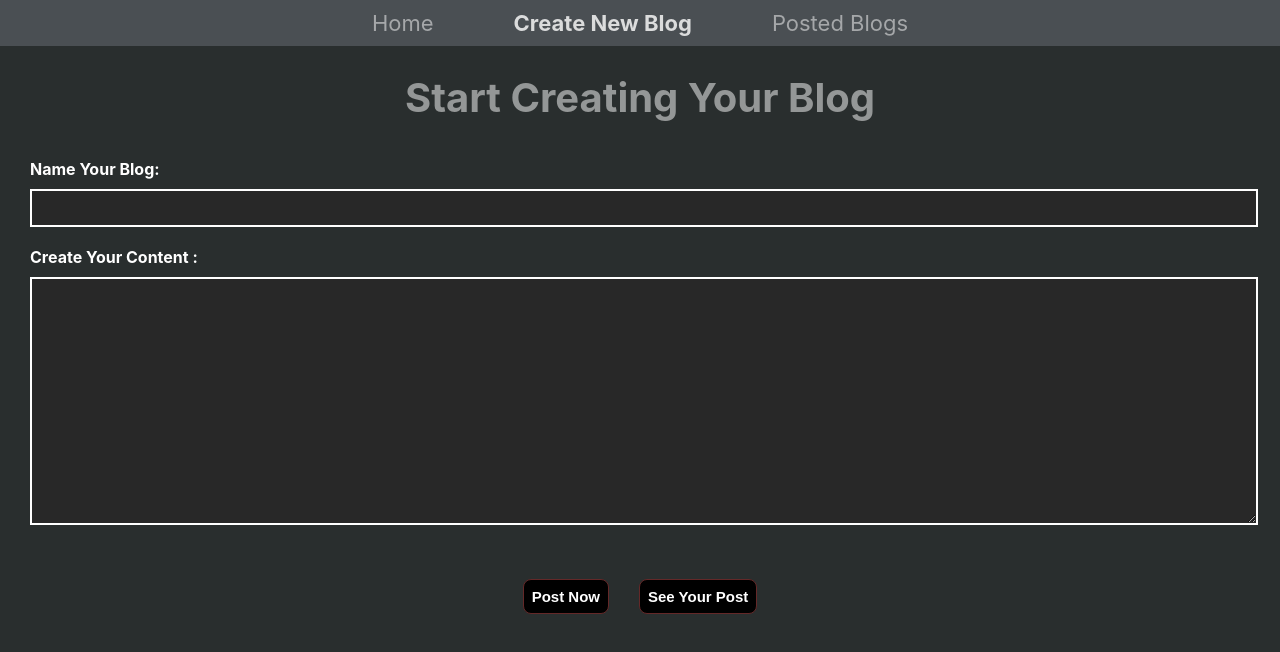
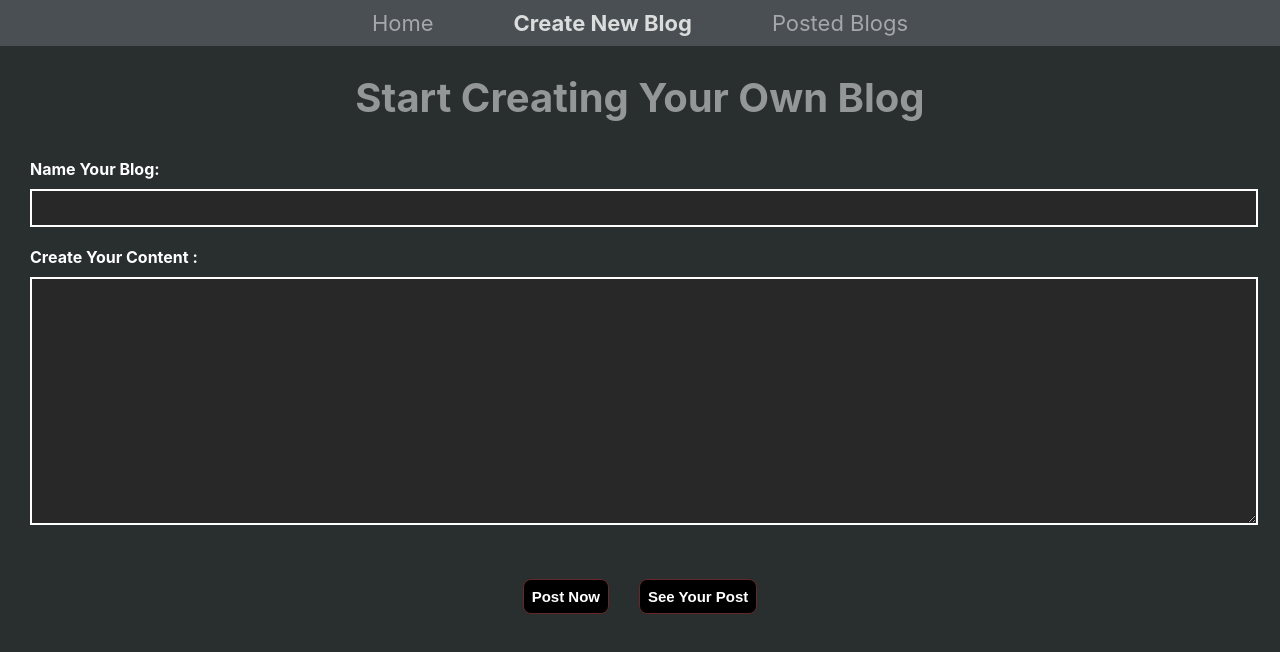
Before and after one commit to AjmalOP/Blog-Site-, a React (Create React App) app: page /create in a window 1280 px wide. Shown: the top 652 px of the page. Built offline with nearby package versions, Linux system fonts and the light colour scheme.

Commit message:
newCommit

```diff
--- a/src/assets/CreateBlog.js
+++ b/src/assets/CreateBlog.js
@@ -22,7 +22,7 @@ function CreateBlog() {
 
   return (
     <>
-    <h1 style={{fontSize:'40px',color:'rgba(255,255,255,0.5)'}}>Start Creating Your Blog</h1>
+    <h1 style={{fontSize:'40px',color:'rgba(255,255,255,0.5)'}}>Start Creating Your Own Blog</h1>
     <div style={{textAlign:'left' ,padding:'10px' , margin:'20px'}}>
         <label style={{marginBottom:'10px' ,color:'white'}}><b>Name Your Blog:</b></label><br />
         <input type="text" style={{width:'100%' , height:'4vh' ,marginTop:'10px' ,border:'2px solid white', backgroundColor:'rgb(40 ,40 ,40)',color:'white',fontSize:'20px'}} ref={BlogHeading}/><br/><br/>
```
